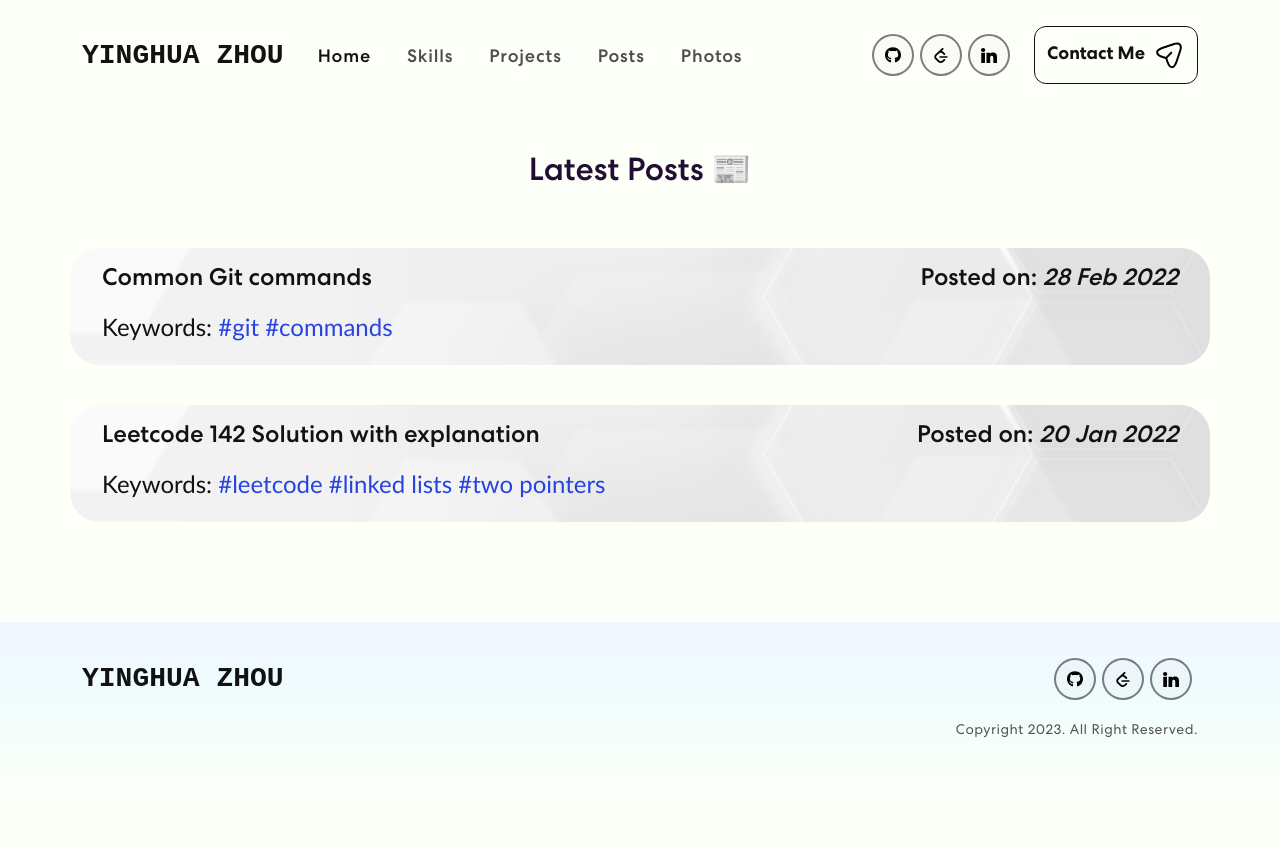
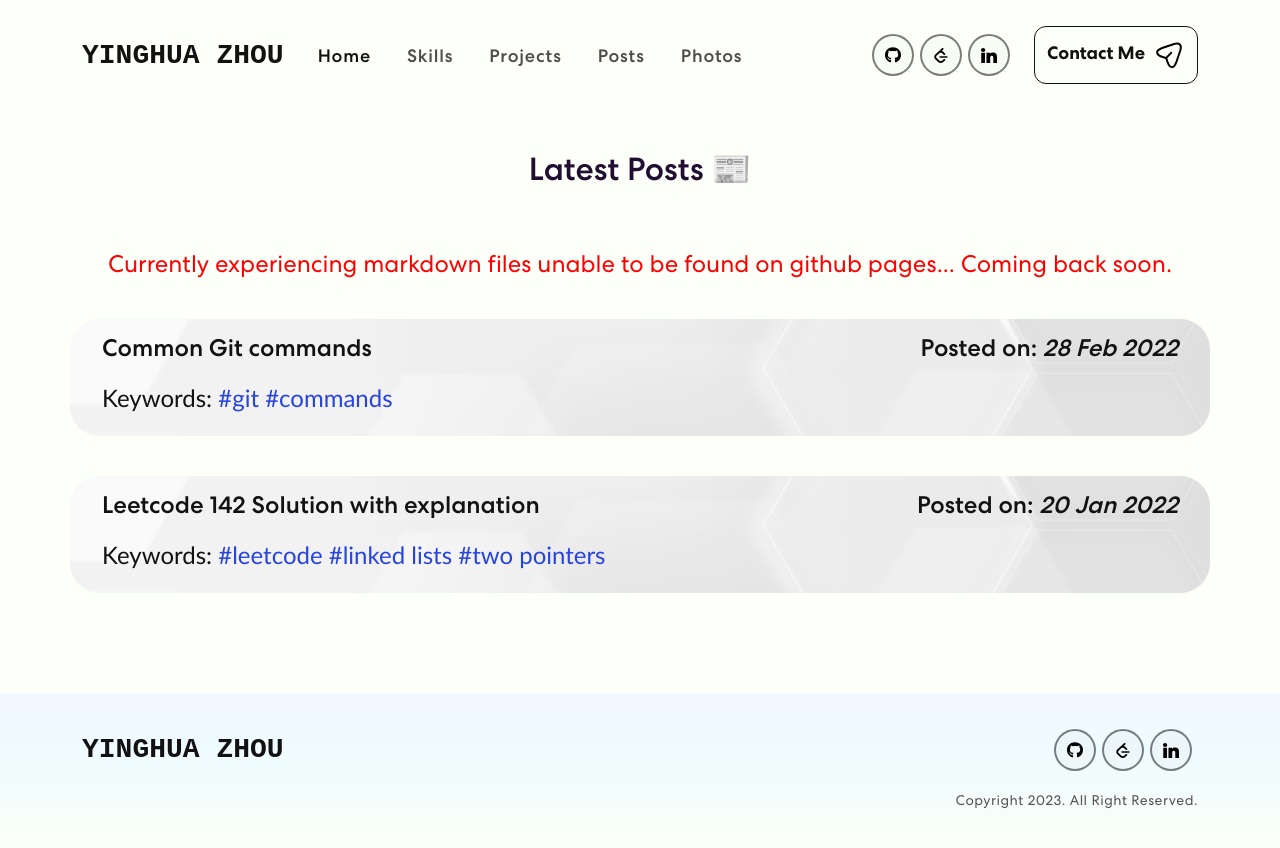
Before and after one commit to zyinghua/zyh-personal-website, a React (Create React App) app: page /posts in a window 1280 px wide. Shown: the top 848 px of the page. Before the commit the page ends 800 px from the top, so only its background shows below. Built offline with nearby package versions, Linux system fonts and the light colour scheme.

Commit message:
added a note indicating markdown cant be found error on posts.js for temporary notice

```diff
--- a/src/components/Posts.js
+++ b/src/components/Posts.js
@@ -6,6 +6,10 @@ export const Posts = () => {
     return (
         <div className="posts" id="posts">
             <h2>Latest Posts 📰</h2>
+            <p style={{ fontSize: "24px", color: "red", textAlign: "center" }}>
+                Currently experiencing markdown files unable to be found on
+                github pages... Coming back soon.
+            </p>
             {posts.map((post, index) => {
                 return <PostCard key={index} {...post} />;
             })}
```
